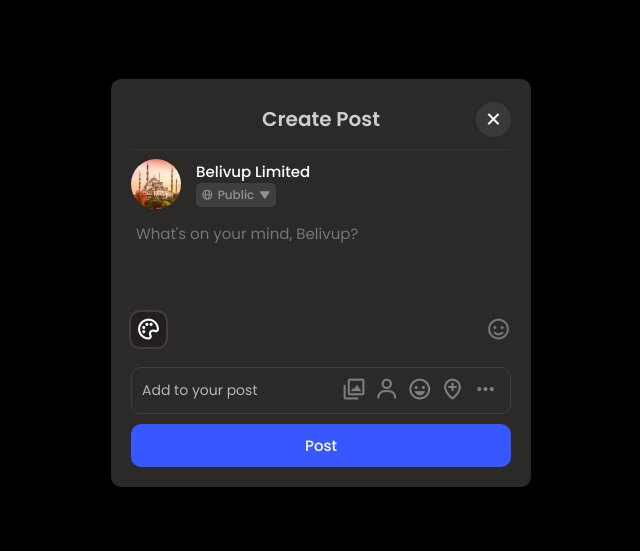
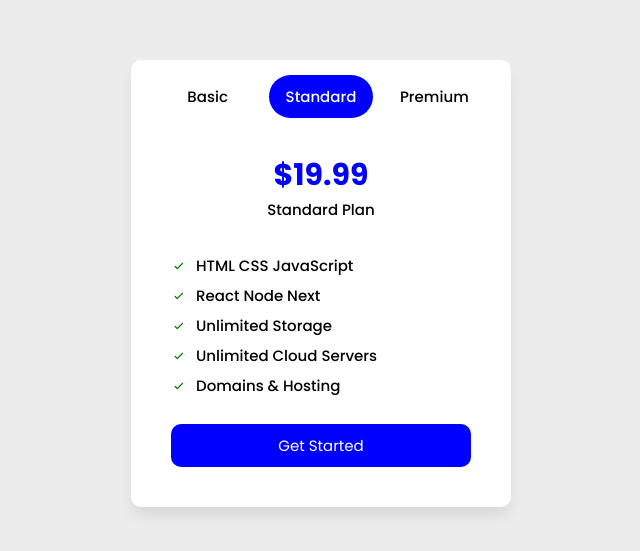
Before and after one commit to devs-nazmul/HTML_CSS_JavaScript_Mini_Projects, a plain HTML site: page 03. Pricing_Card/index.html in a window 1280 px wide. Shown: the part 117-668 px from the top of the page, without its empty margins (319-959 px from the left). Drawn offline with nearby package versions, Linux system fonts and the light colour scheme.

Commit message:
pricing added

```diff
--- a/03. Pricing_Card/index.html
+++ b/03. Pricing_Card/index.html
@@ -10,7 +10,7 @@
 	<link href='https://unpkg.com/boxicons@2.1.4/css/boxicons.min.css' rel='stylesheet'>
 
 
-	<title>FaceBook Post</title>
+	<title>Pricing Card</title>
 
 </head>
 <body>
@@ -18,56 +18,144 @@
 	<div class="container">
 
 		<div class="header">
-			<h1></h1>
-			<h5>Create Post</h5>
-			<i class='bx bx-x'></i>
-		</div>
 
-		<div class="user">
+			<input type="radio" name="form" id="basic">
+			<input type="radio" name="form" id="standard" checked>
+			<input type="radio" name="form" id="premium">
 
-			<div class="image">
-				<img src="../Assets/Images/mosque.png" alt="">
+			<div class="headerLabel">
+				<label onclick="basicFeature(this)" class="tab1" for="basic">Basic</label>
+				<label onclick="basicFeature(this)" class="tab2" for="standard">Standard</label>
+				<label onclick="basicFeature(this)" class="tab3" for="premium">Premium</label>
 			</div>
 
-			<div class="name">
-				<p>Belivup Limited</p>
-
-				<div class="dropDownPrivacy">
-					<i class='bx bx-globe' ></i>
-					<p>Public</p>
-					<i class='bx bxs-down-arrow' ></i>
-				</div>
-			</div>
 
 		</div>
 
-		<div class="textArea">
-			<form action="" class="TextForm">
-				<textarea name="" id="" cols="5" rows="3" placeholder="What's on your mind, Belivup?"></textarea>
-			</form>
-		</div>
+		<div class="feature">
 
-		<div class="colorOption">
-			<i class='bx bx-palette' ></i>
-			<i class='bx bx-smile' ></i>
-		</div>
+			<div class="basicFeature">
+				<div class="info">
+					<span>$9.99</span> <br>
+					<span>Basic Plan</span>
+				</div>
+				<ul>
 
-		<div class="addPost">
-			<span>Add to your post</span>
-			<div class="icons">
-				<i class='bx bx-images' ></i>
-				<i class='bx bx-user' ></i>
-				<i class='bx bx-happy' ></i>
-				<i class='bx bx-location-plus' ></i>
-				<i class='bx bx-dots-horizontal-rounded' ></i>
+					<li>
+						<i class='bx bx-check'> </i>
+						<p>HTML CSS JavaScript</p>
+					</li>
+
+					<li>
+						<i class='bx bx-check'> </i>
+						<p>React Node Next</p>
+					</li>
+
+					<li>
+						<i class='bx bx-check'> </i>
+						<p>Unlimited Storage</p>
+					</li>
+					<li>
+						<i class='bx bx-check'> </i>
+						<p>Unlimited Cloud Servers</p>
+					</li>
+					<li>
+						<i class='bx bx-check'> </i>
+						<p>Domains & Hosting</p>
+					</li>
+				</ul>
 			</div>
-		</div>
 
-		<div class="button">
-			<button class="postButton">Post</button>
+			<div class="premiumFeature active">
+				<div class="info">
+					<span>$19.99</span> <br>
+					<span>Standard Plan</span>
+				</div>
+				<ul>
+
+					<li>
+						<i class='bx bx-check'> </i>
+						<p>HTML CSS JavaScript</p>
+					</li>
+
+					<li>
+						<i class='bx bx-check'> </i>
+						<p>React Node Next</p>
+					</li>
+
+					<li>
+						<i class='bx bx-check'> </i>
+						<p>Unlimited Storage</p>
+					</li>
+					<li>
+						<i class='bx bx-check'> </i>
+						<p>Unlimited Cloud Servers</p>
+					</li>
+					<li>
+						<i class='bx bx-check'> </i>
+						<p>Domains & Hosting</p>
+					</li>
+				</ul>
+			</div>
+
+			<div class="stanFeature">
+				<div class="info">
+					<span>$29.99</span> <br>
+					<span>Premium Plan</span>
+				</div>
+				<ul>
+
+					<li>
+						<i class='bx bx-check'> </i>
+						<p>HTML CSS JavaScript</p>
+					</li>
+
+					<li>
+						<i class='bx bx-check'> </i>
+						<p>React Node Next</p>
+					</li>
+
+					<li>
+						<i class='bx bx-check'> </i>
+						<p>Unlimited Storage</p>
+					</li>
+					<li>
+						<i class='bx bx-check'> </i>
+						<p>Unlimited Cloud Servers</p>
+					</li>
+					<li>
+						<i class='bx bx-check'> </i>
+						<p>Domains & Hosting</p>
+					</li>
+				</ul>
+			</div>
+
+			<br>
+			<button>Get Started</button>
+
 		</div>
 
 	</div>
 
+<script>
+
+	function basicFeature(e){
+
+		const tab = e.classList.value
+		document.getElementsByClassName('basicFeature')[0].classList.remove("active")
+		document.getElementsByClassName('premiumFeature')[0].classList.remove("active")
+		document.getElementsByClassName('stanFeature')[0].classList.remove("active")
+
+		if (tab === "tab1"){
+			document.getElementsByClassName('basicFeature')[0].classList.add("active")
+		} else if (tab === "tab2"){
+			document.getElementsByClassName('premiumFeature')[0].classList.add("active")
+		} else {
+			document.getElementsByClassName('stanFeature')[0].classList.add("active")
+		}
+	}
+
+</script>
+
 </body>
 </html>
--- a/03. Pricing_Card/style.css
+++ b/03. Pricing_Card/style.css
@@ -25,20 +25,6 @@ a:hover, a:active{ color: var(--red); }
 }
 
 
-::-webkit-scrollbar {
-    width: 5rem
-}
-
-::-webkit-scrollbar-track {
-    background-color: #574d4d;
-    border-radius: 5rem;
-}
-
-::-webkit-scrollbar-thumb {
-    background-color: #ccc;
-    border-radius: 5rem;
-}
-
 
 *{
     box-sizing: border-box;
@@ -52,185 +38,109 @@ Body{
     width: 100vw;
     height: 100vh;
     display: flex;
-    background-color: #000000;
+    background-color: #ececec;
     align-items: center;
     justify-content: center;
 }
 
 .container{
-    max-width: 420rem;
+    max-width: 380rem;
     width: 100%;
-    background-color: #2c2929;
+    background-color: #ffffff;
     border-radius: 10rem;
-
     display: flex;
     flex-direction: column;
     padding: 10rem 20rem;
+    box-shadow: 0 10rem 15rem -3rem rgba(0,0,0,0.1);
+}
+
+input{
+    display: none;
+}
+.header{
+    width: 100%;
+}
+
+.headerLabel{
+    display: flex;
+    align-items: center;
+}
+.headerLabel label{
+    width: 100%;
+    /*background-color: red;*/
+    padding: 10rem 15rem;
+    border-radius: 30rem;
+    margin: 5rem;
+    text-align: center;
+    transition: all 0.2s ease;
+    cursor: pointer;
+}
+
+#basic:checked ~ .headerLabel label.tab1{
+    color: white;
+    background-color: blue;
+
+}
+
+#standard:checked ~ .headerLabel label.tab2{
+    color: white;
+    background-color: blue;
+
+
+}
+
+#premium:checked ~ .headerLabel label.tab3{
+    color: white;
+    background-color: blue;
+}
+
+.feature{
+    margin: 30rem 20rem;
+}
+
+.feature .info :first-child{
+    font-size: 30rem;
+    font-weight: bold;
+    color: blue;
+}
+
+.feature .info{
+    margin-bottom: 30rem;
+    text-align: center;
 }
 
 
-i{
-    font-size: 25rem;
+.basicFeature ul li, .stanFeature ul li, .premiumFeature ul li{
+    display: flex;
+    align-items: center;
+    line-height: 2;
 }
 
-.header{
-    width: 100%;
-    display: flex;
-    align-items: center;
-    padding: 15rem 5rem;
-    color: #f3f3f3;
-    border-bottom: 1rem solid #343434;
-    position: relative;
-    justify-content: center;
-
+.basicFeature ul li i, .stanFeature ul li i, .premiumFeature ul li i{
+    color: green;
+    margin-right: 10rem;
 }
 
-.header h5{
-    font-size: 20rem;
-    font-weight: 600;
-    color: #cecece;
+
+.basicFeature, .stanFeature, .premiumFeature{
+    display: none;
 }
 
-.header i{
-    background-color: #3a3939;
-    padding: 5rem 5rem;
-    border-radius: 50%;
-    cursor: pointer;
-    position: absolute;
-    right: 0;
-
+.feature .active{
+    display: block;
 }
 
-.user{
-    display: flex;
-    align-items: center;
-    justify-content: flex-start;
-}
-
-.image{
-    width: 50rem;
-    height: 50rem;
-    margin-right: 15rem;
-}
-.image img{
+button{
     width: 100%;
-    height: 100%;
-    border-radius: 50%;
-}
-
-.dropDownPrivacy{
-    display: flex;
-    background-color: #413e3e;
-    align-items: center;
-    justify-content: space-around;
-    border-radius: 5rem;
-    width: 80rem;
-    padding:3rem 3rem;
-    cursor: pointer;
-    transition: all 0.1s;
-}
-
-.dropDownPrivacy:hover{
-    background-color: #505050;
-}
-
-.dropDownPrivacy i, .dropDownPrivacy p{
-    font-size: 12rem;
-    color: #919191;
-}
-
-.name{
-    padding: 10rem 0rem;
-}
-
-.name>p{
+    padding: 10rem 30rem;
+    background-color: blue;
     color: white;
-}
-
-.TextForm textArea{
-    width: 100%;
-    resize: none;
-    border-radius: 5rem;
-    padding: 5rem 5rem;
     border: none;
-    background-color: transparent;
-    color: white;
-}
-
-.TextForm textArea:focus{
-    border: none;
-    outline: none;
-    color: white;
-}
-
-.colorOption{
-    display: flex;
-    width: 100%;
-    align-items: center;
-    justify-content: space-between;
-    color: white;
-    padding: 10rem 0rem;
-
-}
-
-.colorOption :first-child{
-    background-color: #231f1f;
-    width: 35rem;
-    height: 35rem;
-    line-height: 35rem;
-    text-align: center;
-    border-radius: 25%;
-    outline: 2rem solid #423c3c;
-    cursor: pointer;
-}
-
-.colorOption :last-child{
-    color: #757575;
-    cursor: pointer;
-
-}
-.addPost{
-    display: flex;
-    align-items: center;
-    justify-content: space-between;
-    padding: 7rem 10rem;
-    border: 1rem solid #413e3e;
     border-radius: 10rem;
-    color: white;
-    margin: 10rem 0;
-}
-
-.addPost span{
-    cursor: pointer;
-    color: #b6b6b6;
-    font-weight: 400;
-    font-size: 14rem;
-}
-
-.addPost .icons i{
-    padding: 2rem;
-    color: #7e7e7e;
     transition: all 0.2s;
     cursor: pointer;
 }
 
-.addPost .icons i:hover{
-    color: #0056fa;
+button:hover{
+    background-color: #0c0ccb;
 }
-
-.button .postButton{
-    width: 100%;
-    padding: 10rem 0rem;
-    cursor: pointer;
-    color: white;
-    background-color: #3857ff;
-    border: none;
-    font-weight: 500;
-    border-radius: 10rem;
-    margin-bottom: 10rem;
-    transition: all 0.2s;
-}
-
-.button .postButton:hover{
-    background-color: #1b1b9b;
-}
```
Also changed, not shown: 03. Pricing_Card/ImagePreview.png (added), 2 other files.
